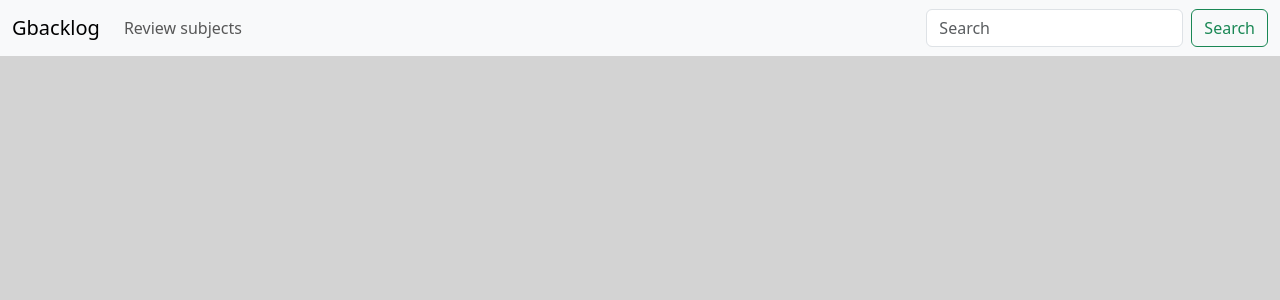
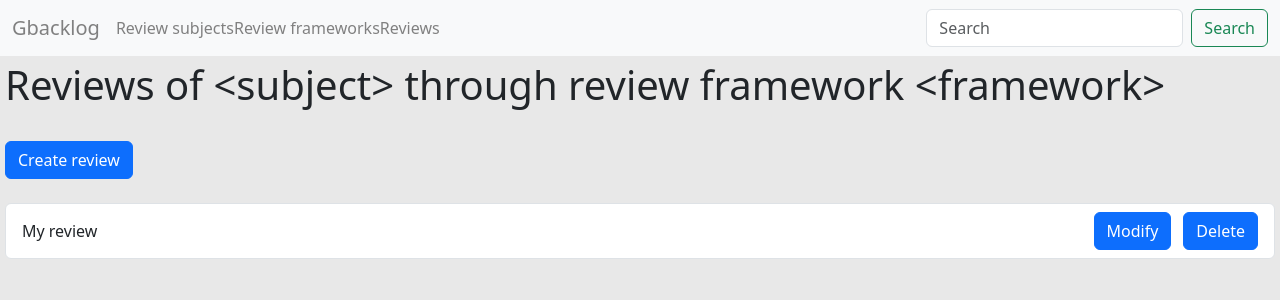
Before and after one commit to tomaslinden/gbacklog_ui, a React (Vite) app: page /reviews in a window 1280 px wide. Shown: the top 300 px of the page. Built offline with nearby package versions, Linux system fonts and the light colour scheme.

Commit message:
Add placeholder components for reviews and frameworks
Also change background color to be a shade lighter

```diff
--- a/src/App.css
+++ b/src/App.css
@@ -1,11 +1,9 @@
-/* #root {
-  max-width: 1280px;
-  margin: 0 auto;
-  padding: 2rem;
-  text-align: center;
-} */
-
 .main-content {
-  background-color: lightgray;
+  background-color: rgb(232,232,232);
   padding: 5px;
 }
+
+.navbar a {
+  text-decoration: none;
+  color: gray;
+}
--- a/src/App.jsx
+++ b/src/App.jsx
@@ -3,6 +3,8 @@ import './App.css'
 import Navbar from './components/Navbar'
 import Subjects from './components/Subjects'
 import SubjectCreate from './components/SubjectCreate'
+import Frameworks from './components/Frameworks'
+import Reviews from './components/Reviews'
 import prodSubjectService from './services/subjects';
 import devSubjectService from './services/mockSubjects';
 
@@ -16,18 +18,20 @@ if (!process.env.NODE_ENV || process.env.NODE_ENV === 'development') {
 function App() {
   return (
     <>
+      <BrowserRouter>
         <header>
           <Navbar />
         </header>
         <div className="main-content">
-        <BrowserRouter>
             <Routes>
                 <Route index element={<Subjects {...{ subjectService }} />} />
                 <Route path="/subjects" element={<Subjects {...{ subjectService }} />} />
                 <Route path="/createSubject" element={<SubjectCreate />} {...{ subjectService }} />
+                <Route path="/frameworks" element={<Frameworks />} />
+                <Route path="/reviews" element={<Reviews />} />
             </Routes>
+        </div>
       </BrowserRouter>
-      </div>
     </>
   )
 }
--- /dev/null
+++ b/src/components/Frameworks.jsx
@@ -0,0 +1,28 @@
+import { Link } from "react-router-dom";
+
+const Frameworks = () => {
+    return (
+        <>
+            <h1>Review frameworks</h1>
+
+            <Link to="/createFramework">
+                <button type="button" className="btn btn-primary mt-4">Add framework</button>
+            </Link>
+
+            <ul className="list-group mt-4">
+                <li className="list-group-item">
+                    <div class="d-flex justify-content-between">
+                        <div className="d-flex align-items-center">My review framework</div>
+                        <div className="p-2"></div>
+                        <div>
+                            <button className="btn btn-primary me-md-2" style={{position: 'relative', left:"-4px"}} type="button">Modify</button>
+                            <button className="btn btn-primary" type="button">Delete</button>
+                        </div>
+                    </div>
+                </li>
+            </ul>
+        </>
+    )
+}
+
+export default Frameworks
--- a/src/components/Navbar.jsx
+++ b/src/components/Navbar.jsx
@@ -1,3 +1,5 @@
+import { Link } from "react-router-dom";
+
 const Navbar = () => (
   <>
     <nav className="navbar navbar-expand-lg bg-light">
@@ -9,7 +11,13 @@ const Navbar = () => (
         <div className="collapse navbar-collapse" id="navbarSupportedContent">
           <ul className="navbar-nav me-auto mb-2 mb-lg-0">
             <li className="nav-item">
-                  <a className="nav-link" href="#">Review subjects</a>
+              <Link to="/subjects">Review subjects</Link>
+            </li>
+            <li className="nav-item">
+              <Link to="/frameworks">Review frameworks</Link>
+            </li>
+            <li className="nav-item">
+              <Link to="/reviews">Reviews</Link>
             </li>
           </ul>
           <form className="d-flex" role="search">
--- /dev/null
+++ b/src/components/Reviews.jsx
@@ -0,0 +1,28 @@
+import { Link } from "react-router-dom";
+
+const Frameworks = () => {
+    return (
+        <>
+            <h1>Reviews of &lt;subject&gt; through review framework &lt;framework&gt;</h1>
+
+            <Link to="/createReview">
+                <button type="button" className="btn btn-primary mt-4">Create review</button>
+            </Link>
+
+            <ul className="list-group mt-4">
+                <li className="list-group-item">
+                    <div class="d-flex justify-content-between">
+                        <div className="d-flex align-items-center">My review</div>
+                        <div className="p-2"></div>
+                        <div>
+                            <button className="btn btn-primary me-md-2" style={{position: 'relative', left:"-4px"}} type="button">Modify</button>
+                            <button className="btn btn-primary" type="button">Delete</button>
+                        </div>
+                    </div>
+                </li>
+            </ul>
+        </>
+    )
+}
+
+export default Frameworks
--- a/src/index.css
+++ b/src/index.css
@@ -1,3 +1,3 @@
 body {
-  background-color: lightgray;
+  background-color: rgb(232,232,232);
 }
```
Lines whose indentation alone changed are shown as unchanged.
